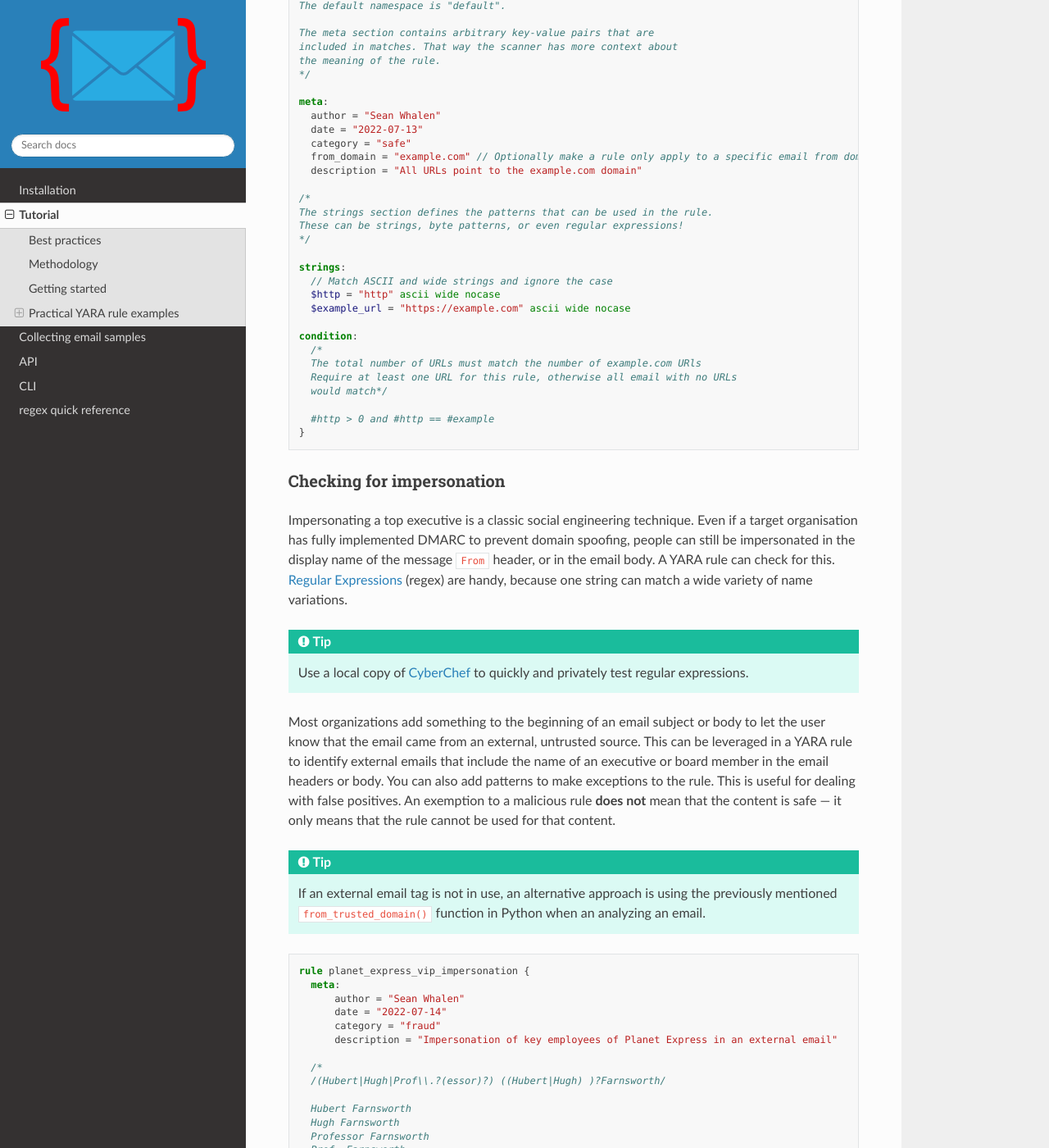
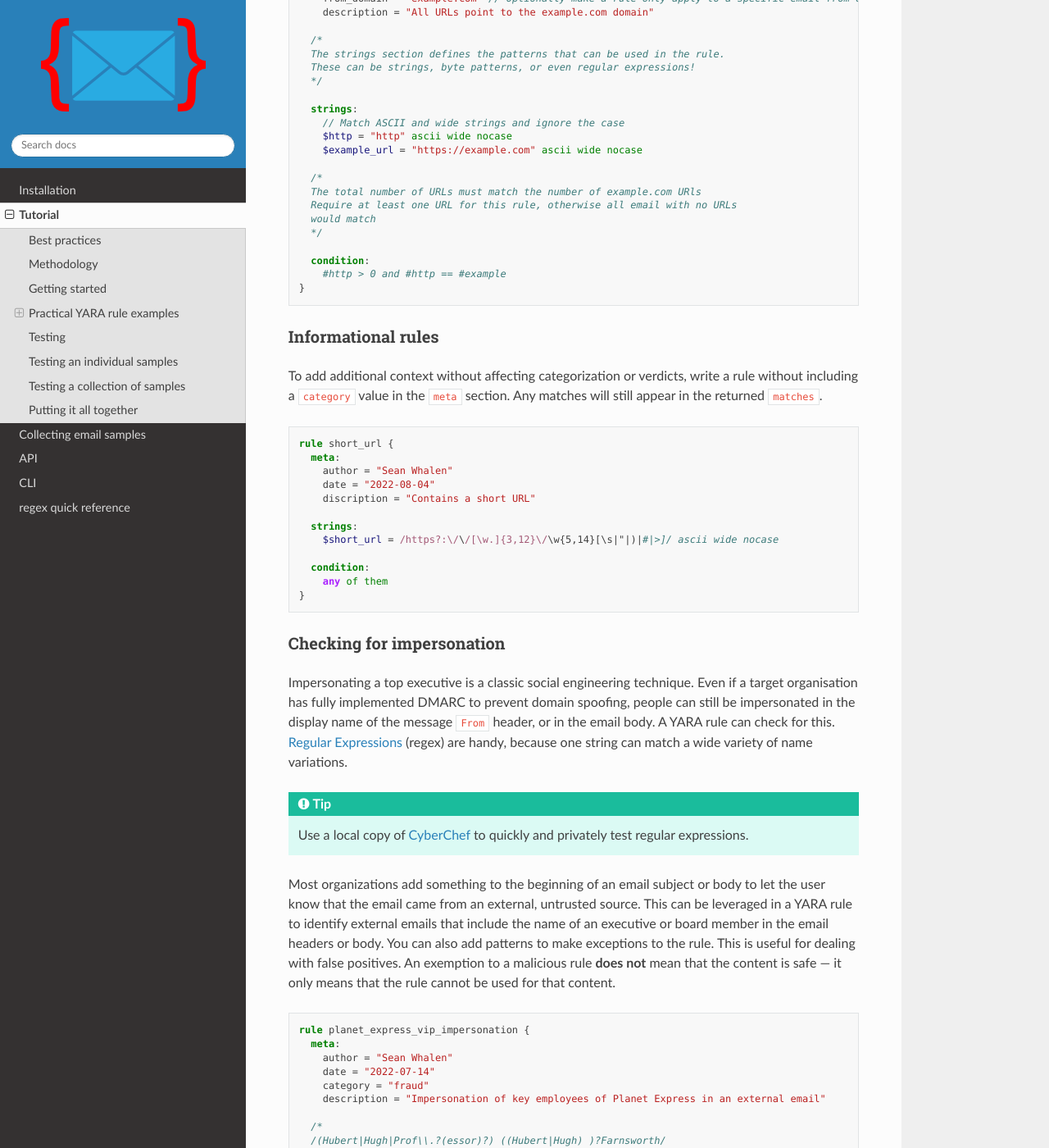
Before and after one commit to seanthegeek/yaramail, a Sphinx documentation site: the page built from docs/source/tutorial.md, in a window 1280 px wide and 1400 px high, scrolled down 3484 px. Shown: the whole window at 82% size. Built offline with Sphinx 7.4.7 and the Read the Docs theme 2.0.0, drawn with Linux system fonts in a browser that asks for light colours; some of the changed text lies outside the part shown.

Commit message:
Update tutorial.md

````diff
--- a/docs/source/tutorial.md
+++ b/docs/source/tutorial.md
@@ -1,14 +1,4 @@
 # Tutorial
-
-Stop drowning in fake phish! Anyone who has spent much time in a SOC knows a
-paradox — the more successful your Security Awareness program is, the more
-your phishing reporting inbox will receive non-phishing emails. Those who are
-tasked with triaging the inbox often wade through sales pitches,
-organization announcements, and even email quarantine digests before
-occasionally finding a phish. It doesn't need to be this way.
-
-`yaramail` is a Python package and CLI utility for automating the triage of
-phishing report inbox.
 
 ## Best practices
 
@@ -155,42 +145,66 @@
 ```yara
 rule all_urls_example_vendor : urls {
 
-// YARA rules can include C-style comments like this one
+  // YARA rules can include C-style comments like this one
 
-/*
-The " : urls" after the rule name sets an optional namespace
-that can be useful for organizing rules.
-The default namespace is "default".
+  /*
+  The " : urls" after the rule name sets an optional namespace
+  that can be useful for organizing rules.
+  The default namespace is "default".
 
-The meta section contains arbitrary key-value pairs that are
-included in matches. That way the scanner has more context about
-the meaning of the rule.
-*/
+  The meta section contains arbitrary key-value pairs that are
+  included in matches. That way the scanner has more context about
+  the meaning of the rule.
+  */
 
-meta:
-  author = "Sean Whalen"
-  date = "2022-07-13"
-  category = "safe"
-  from_domain = "example.com" // Optionally make a rule only apply to a specific email from domain
-  description = "All URLs point to the example.com domain"
+  meta:
+    author = "Sean Whalen"
+    date = "2022-07-13"
+    category = "safe"
+    from_domain = "example.com" // Optionally make a rule only apply to a specific email from domain
+    description = "All URLs point to the example.com domain"
 
-/*
-The strings section defines the patterns that can be used in the rule.
-These can be strings, byte patterns, or even regular expressions!
-*/
+  /*
+  The strings section defines the patterns that can be used in the rule.
+  These can be strings, byte patterns, or even regular expressions!
+  */
 
-strings:
-  // Match ASCII and wide strings and ignore the case
-  $http = "http" ascii wide nocase
-  $example_url = "https://example.com" ascii wide nocase
+  strings:
+    // Match ASCII and wide strings and ignore the case
+    $http = "http" ascii wide nocase
+    $example_url = "https://example.com" ascii wide nocase
 
-condition:
   /*
   The total number of URLs must match the number of example.com URls
   Require at least one URL for this rule, otherwise all email with no URLs
-  would match*/
+  would match
+  */
 
-  #http > 0 and #http == #example
+  condition:
+    #http > 0 and #http == #example
+}
+```
+
+
+### Informational rules
+
+To add additional context without affecting categorization or verdicts, write
+a rule without including a `category` value in the `meta` section. Any matches
+will still appear in the returned `matches`.
+
+
+```yara
+rule short_url {
+  meta:
+    author = "Sean Whalen"
+    date = "2022-08-04"
+    discription = "Contains a short URL"
+
+  strings:
+    $short_url = /https?:\/\/[\w.]{3,12}\/\w{5,14}[\s|"|)|#|>]/ ascii wide nocase
+
+  condition:
+    any of them
 }
 ```
 
@@ -217,19 +231,13 @@
 the content is safe — it only means that the rule cannot be used for that
 content.
 
-```{tip}
-If an external email tag is not in use, an alternative approach is using the
-previously mentioned `from_trusted_domain()` function in Python when an
-analyzing an email.
-```
-
 ```yara
 rule planet_express_vip_impersonation {
   meta:
-      author = "Sean Whalen"
-      date = "2022-07-14"
-      category = "fraud"
-      description = "Impersonation of key employees of Planet Express in an external email"
+    author = "Sean Whalen"
+    date = "2022-07-14"
+    category = "fraud"
+    description = "Impersonation of key employees of Planet Express in an external email"
 
   /*
   /(Hubert|Hugh|Prof\\.?(essor)?) ((Hubert|Hugh) )?Farnsworth/
@@ -257,16 +265,16 @@
   */
 
   strings:
-      $external = "[EXT]" ascii wide nocase // Whatever warns users that an email came from an external source
-      $vip_ceo = /(Hubert|Hugh|Prof\\.?(essor)?) ((Hubert|Hugh) )?Farnsworth/ ascii wide nocase
-      $vip_cfo = "Hermes Conrad" ascii wide nocase
-      $vip_cto = "Turanga Leela" ascii wide nocase
-      $vip_admin = "Amy Wong" ascii wide nocase
-      $svip_cdo = /Phil(ip)? (J\\.? )?Fry/ ascii wide nocase
-      $except_slug = "Brain Slug Fundraiser" ascii wide
+    $external = "[EXT]" ascii wide nocase // Whatever warns users that an email came from an external source
+    $vip_ceo = /(Hubert|Hugh|Prof\\.?(essor)?) ((Hubert|Hugh) )?Farnsworth/ ascii wide nocase
+    $vip_cfo = "Hermes Conrad" ascii wide nocase
+    $vip_cto = "Turanga Leela" ascii wide nocase
+    $vip_admin = "Amy Wong" ascii wide nocase
+    $svip_cdo = /Phil(ip)? (J\\.? )?Fry/ ascii wide nocase
+    $except_slug = "Brain Slug Fundraiser" ascii wide
 
   condition:
-      $external and any of ($vip_*) and not any of ($except_*)
+    $external and any of ($vip_*) and not any of ($except_*)
 }
 ```
 
@@ -368,7 +376,17 @@
 Finding the right combination of strings and condition logic may take some
 time, but the reduction in alert fatigue is well worth the effort.
 
-### Putting it all together
+## Testing
+
+the [`yaramail` CLI](cli) has built in support of testing rules against
+individual samples, or across an entire collection of samples.
+
+## Testing an individual samples
+
+## Testing a collection of samples
+
+
+## Putting it all together
 
 Here's a complete example of triage code.
 
@@ -451,7 +469,12 @@
     is_malicious = bool(len(list(
         malicious_categories.intersection(sample["yaramail"]["categories"]))))
 
-    if sample["yaramail"]["verdict"] == "safe":
+    if is_malicious:
+        # TODO: Instruct the user to delete the malicious email
+        # TODO: Move report email to the malicious folder or trash
+        # TODO: Maybe do something different for each verdict?
+        escalate_to_incident_response(report_email, "high")
+    elif sample["yaramail"]["verdict"] == "safe":
         # TODO: Let the user know the email is safe and close the ticket
         # TODO: Move the report to the safe folder or trash
         pass
@@ -459,11 +482,6 @@
         # TODO: Tell the user how to add an address to their spam filter
         # TODO: Close the ticket and move the report to the junk/trash folder
         pass
-    elif sample["yaramail"]["verdict"]:
-        # TODO: Instruct the user to delete the malicious email
-        # TODO: Move report email to the malicious folder or trash
-        # TODO: Maybe do something different for each verdict?
-        escalate_to_incident_response(report_email, "high")
     else:
         escalate_to_incident_response(report_email)
 
````
